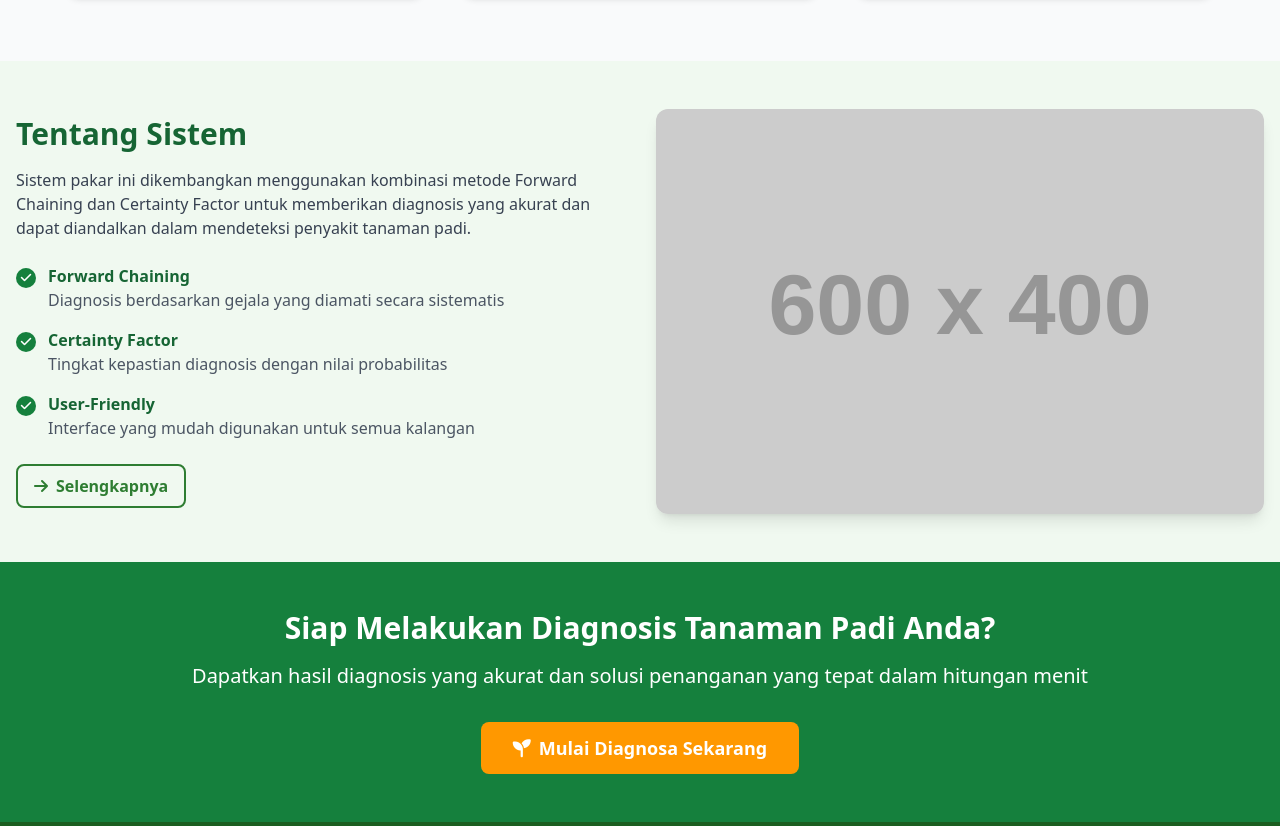
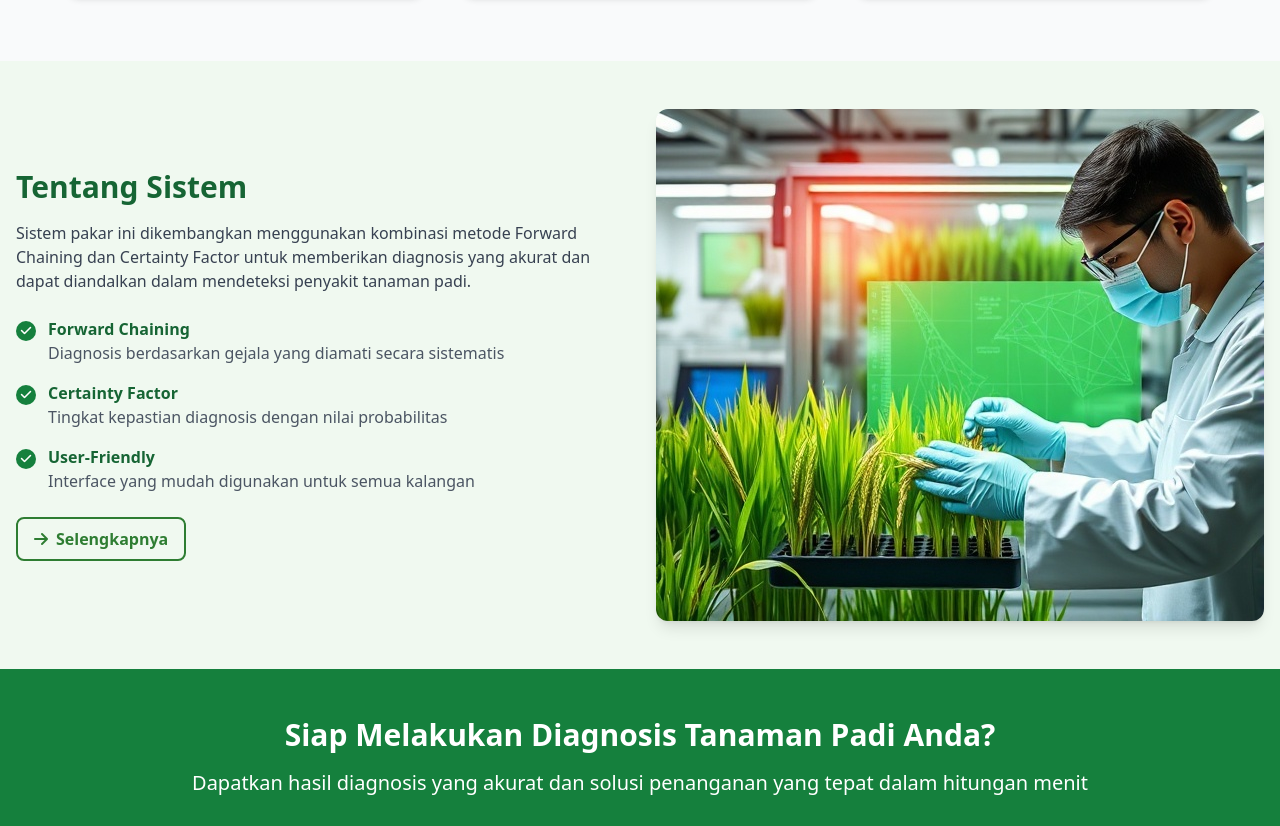
Before and after one commit to IssomAgustian/diagnosa-padi, a plain HTML site: page index.html in a window 1280 px wide. Shown: the part 1002-1828 px from the top of the page. Drawn offline with nearby package versions, Linux system fonts and the light colour scheme; placeholder pictures from the web are drawn by us.

Commit message:
first commit

```diff
--- a/index.html
+++ b/index.html
@@ -148,7 +148,7 @@
                     </div>
 
                     <div class="lg:w-1/2">
-                        <img src="https://placehold.co/600x400/3a7d44/ffffff?text=Scientist+with+Rice+Plants" alt="Ilustrasi Peneliti Pertanian" class="rounded-xl w-full shadow-lg">
+                        <img src="/assets/img/tentang.jpg" alt="Ilustrasi Peneliti Pertanian" class="rounded-xl w-full shadow-lg">
                     </div>
                 </div>
             </div>
```
Also changed, not shown: assets/img/home.jpg (added), assets/img/tentang.jpg (added).
